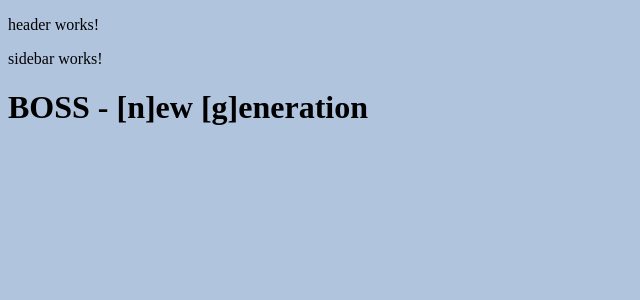
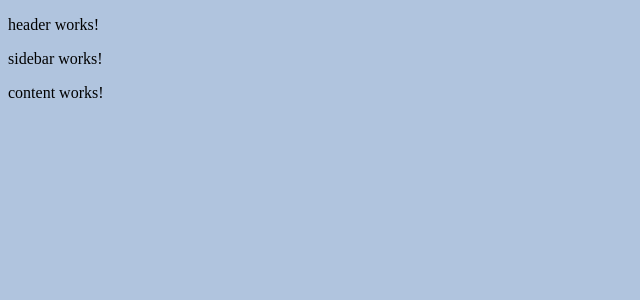
Before and after one commit to Marcidius/100Reps, an Angular app: page / in a window 1280 px wide. Shown: the top 300 px of the page, without its empty margins (0-640 px from the left). Built offline with nearby package versions, Linux system fonts and the light colour scheme.

Commit message:
BOSS-147 - Add content component.  I was going back and forth with this if I should just put all of the content level markup in the app component to work with the header and sidebar but I think this is better.

```diff
--- a/src/app/app.component.html
+++ b/src/app/app.component.html
@@ -1,5 +1,7 @@
 <app-header></app-header>
 <app-sidebar></app-sidebar>
-<h1>
-  {{title}}
-</h1>
+<app-content>
+  <h1>
+    {{title}}
+  </h1>
+</app-content>
--- /dev/null
+++ b/src/app/layout/content/content.component.html
@@ -0,0 +1,3 @@
+<p>
+  content works!
+</p>
--- /dev/null
+++ b/src/app/layout/content/content.component.ts
@@ -0,0 +1,15 @@
+import { Component, OnInit } from '@angular/core';
+
+@Component({
+  selector: 'app-content',
+  templateUrl: './content.component.html',
+  styleUrls: ['./content.component.scss']
+})
+export class ContentComponent implements OnInit {
+
+  constructor() { }
+
+  ngOnInit() {
+  }
+
+}
```
Also changed, not shown: src/app/layout/layout.module.ts (+5 -2 lines), src/app/layout/content/content.component.scss (added), 1 other file (tests, documents, lock files or other folders).
